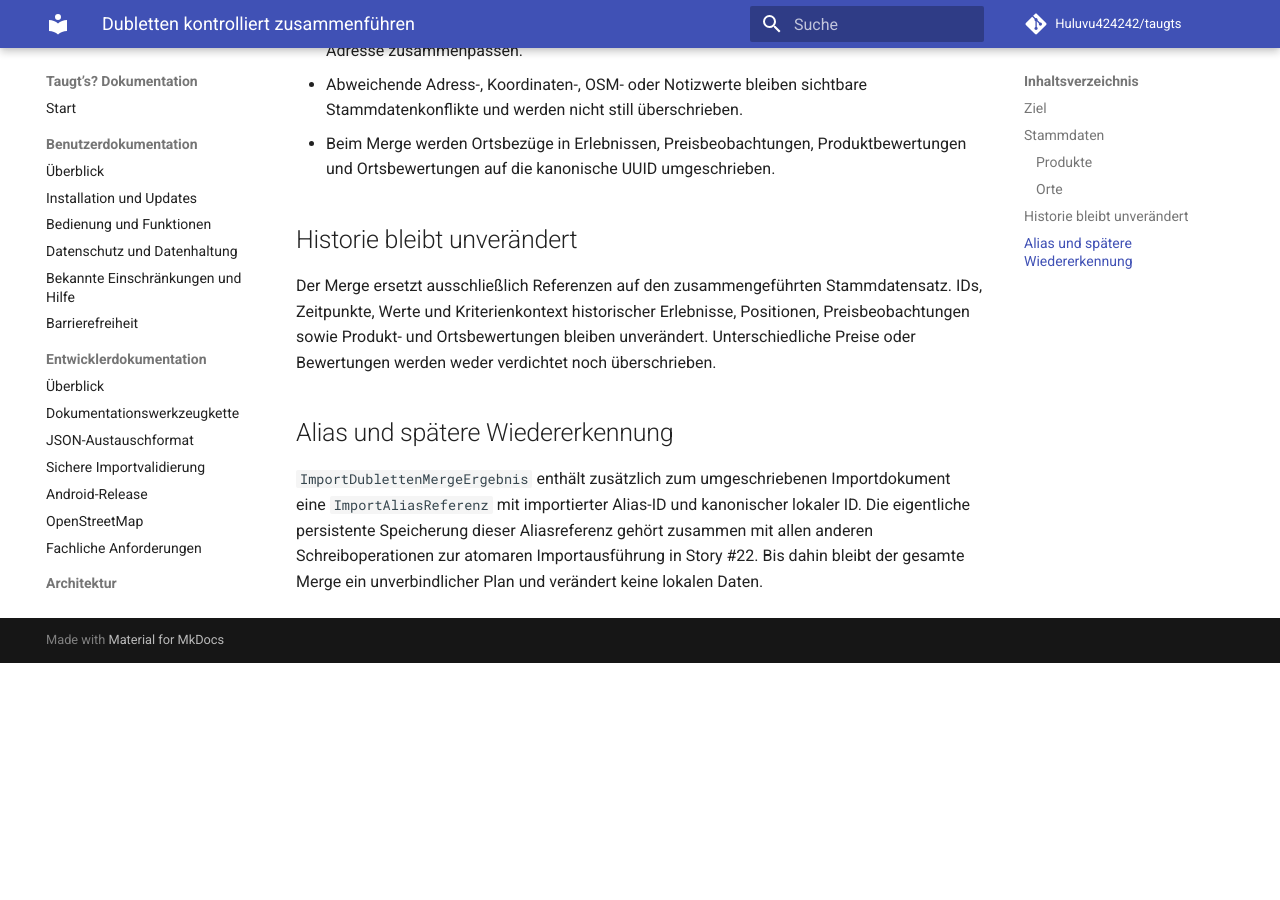
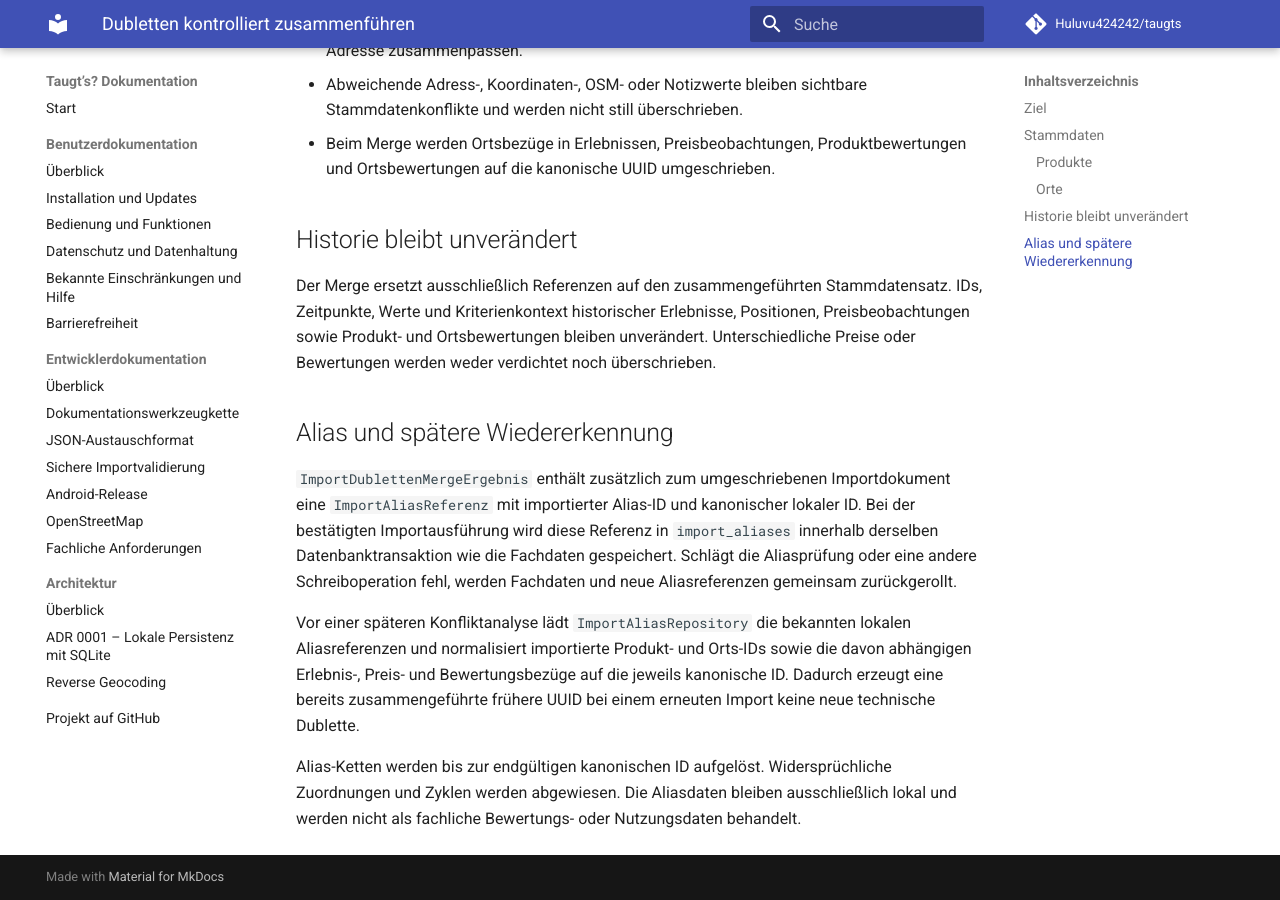
Before and after one commit to Huluvu424242/taugts, an MkDocs documentation site: the page built from docs/architektur/dubletten-merge.md, in a window 1280 px wide and 900 px high, scrolled down 865 px. Built offline with MkDocs 1.6.1 and Material for MkDocs 9.7.7, drawn with Linux system fonts in a browser that asks for light colours; comment, search, counter and statistics services are not loaded; before the commit the page ends 1528 px from its top, so only the background shows below that; some of the changed text lies outside the part shown.

Commit message:
docs: persistente Alias-Wiedererkennung dokumentieren

```diff
--- a/docs/architektur/dubletten-merge.md
+++ b/docs/architektur/dubletten-merge.md
@@ -2,7 +2,7 @@
 
 ## Ziel
 
-Eine fachliche Dublette besitzt eine andere stabile UUID, beschreibt aber dasselbe reale Produkt oder denselben realen Ort. Beim Zusammenführen bleibt die bereits lokale UUID kanonisch. Die importierte UUID wird als Aliasreferenz im Importplan erhalten, damit Story #22 sie bei der atomaren Übernahme persistieren und spätere Importe wiedererkennen kann.
+Eine fachliche Dublette besitzt eine andere stabile UUID, beschreibt aber dasselbe reale Produkt oder denselben realen Ort. Beim Zusammenführen bleibt die bereits lokale UUID kanonisch. Die importierte UUID wird als Aliasreferenz lokal gespeichert, damit spätere Importe denselben realen Datensatz wiedererkennen.
 
 ## Stammdaten
 
@@ -26,4 +26,8 @@ Der Merge ersetzt ausschließlich Referenzen auf den zusammengeführten Stammdat
 
 ## Alias und spätere Wiedererkennung
 
-`ImportDublettenMergeErgebnis` enthält zusätzlich zum umgeschriebenen Importdokument eine `ImportAliasReferenz` mit importierter Alias-ID und kanonischer lokaler ID. Die eigentliche persistente Speicherung dieser Aliasreferenz gehört zusammen mit allen anderen Schreiboperationen zur atomaren Importausführung in Story #22. Bis dahin bleibt der gesamte Merge ein unverbindlicher Plan und verändert keine lokalen Daten.
+`ImportDublettenMergeErgebnis` enthält zusätzlich zum umgeschriebenen Importdokument eine `ImportAliasReferenz` mit importierter Alias-ID und kanonischer lokaler ID. Bei der bestätigten Importausführung wird diese Referenz in `import_aliases` innerhalb derselben Datenbanktransaktion wie die Fachdaten gespeichert. Schlägt die Aliasprüfung oder eine andere Schreiboperation fehl, werden Fachdaten und neue Aliasreferenzen gemeinsam zurückgerollt.
+
+Vor einer späteren Konfliktanalyse lädt `ImportAliasRepository` die bekannten lokalen Aliasreferenzen und normalisiert importierte Produkt- und Orts-IDs sowie die davon abhängigen Erlebnis-, Preis- und Bewertungsbezüge auf die jeweils kanonische ID. Dadurch erzeugt eine bereits zusammengeführte frühere UUID bei einem erneuten Import keine neue technische Dublette.
+
+Alias-Ketten werden bis zur endgültigen kanonischen ID aufgelöst. Widersprüchliche Zuordnungen und Zyklen werden abgewiesen. Die Aliasdaten bleiben ausschließlich lokal und werden nicht als fachliche Bewertungs- oder Nutzungsdaten behandelt.
```
